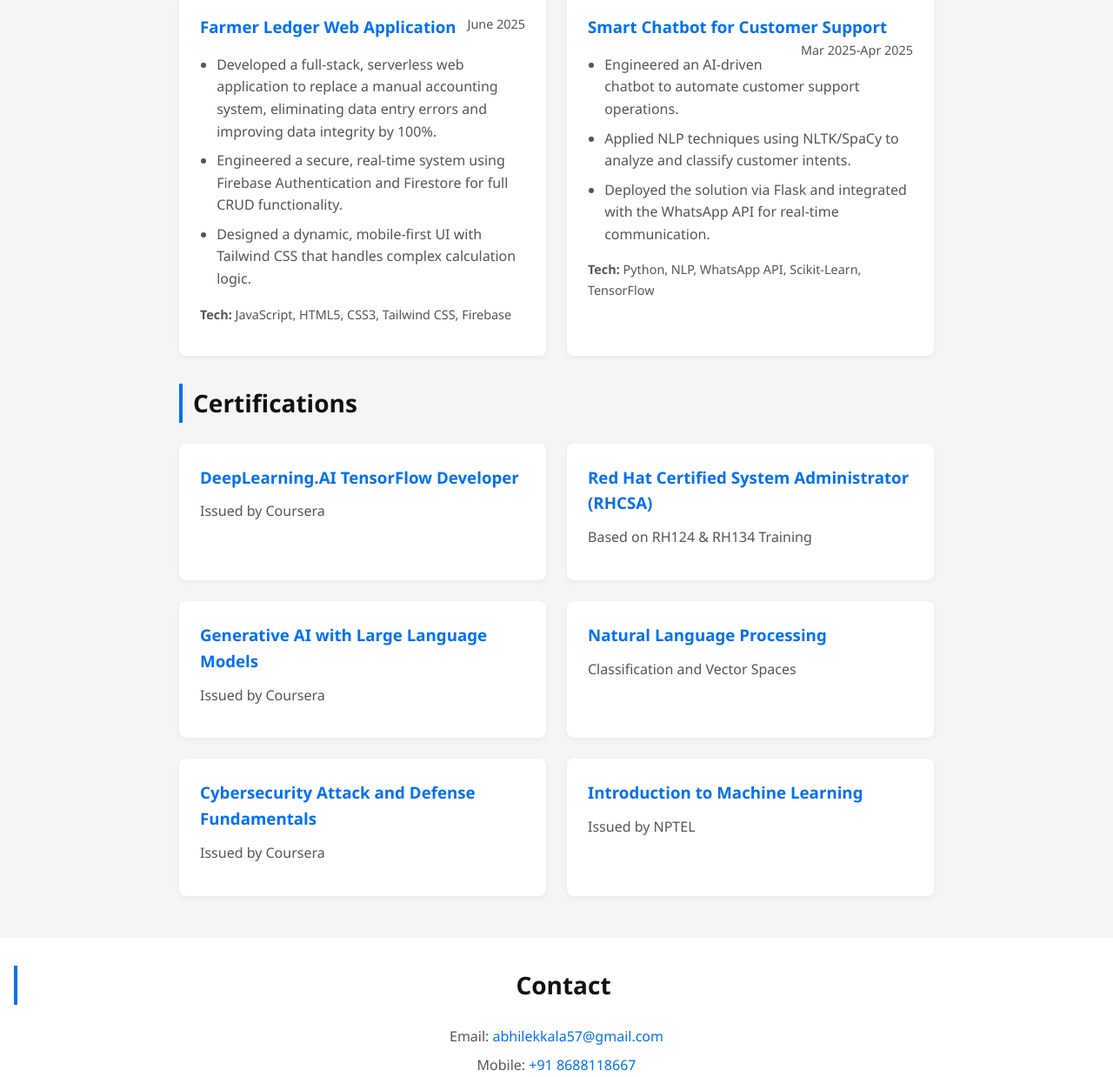
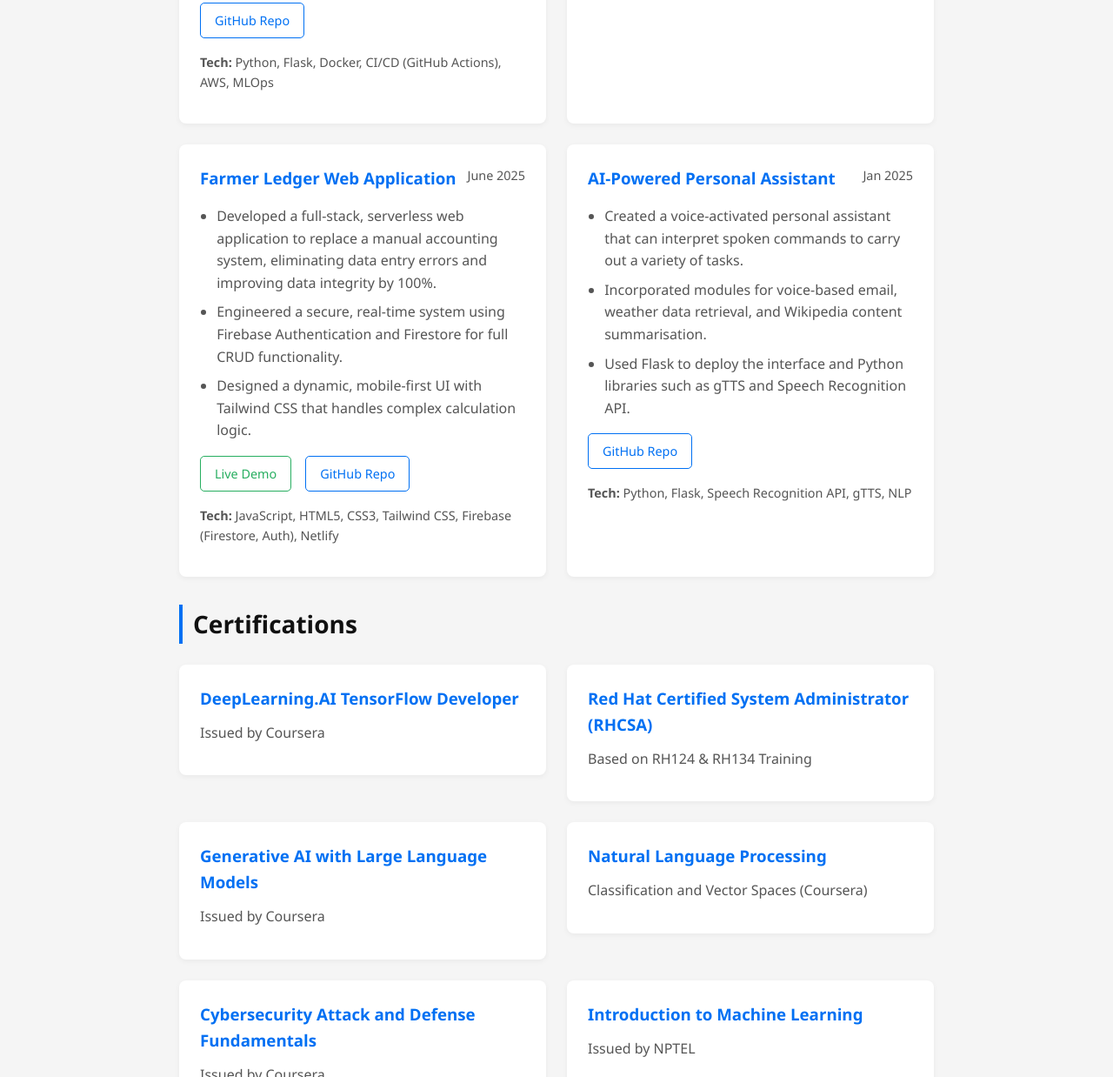
Before and after one commit to Abhinayreddylekkala/portfolio, a plain HTML site: page index.html in a window 1280 px wide. Shown: the part 1562-2800 px from the top of the page at 87% size. Drawn offline with Linux system fonts and the light colour scheme.

Commit message:
Initial portfolio commit

```diff
--- a/index.html
+++ b/index.html
@@ -34,6 +34,39 @@
     .card ul { margin-top: 1rem; padding-left: 1.2rem; color: var(--text-muted); }
     .card ul li { margin-bottom: 0.5rem; }
     .tech-stack { margin-top: 1rem; font-size: 0.9rem; }
+
+    /* === STYLES FOR PROJECT LINKS === */
+    .card-links {
+      margin-top: 1rem;
+      margin-bottom: 1rem;
+      display: flex;
+      flex-wrap: wrap;
+      gap: 1rem;
+    }
+    .card-links a {
+      text-decoration: none;
+      font-weight: 500;
+      font-size: 0.9rem;
+      padding: 0.5rem 1rem;
+      border-radius: 5px;
+      transition: background-color 0.2s;
+    }
+    .card-links a.link-repo {
+      color: var(--primary);
+      border: 1px solid var(--primary);
+    }
+    .card-links a.link-repo:hover {
+      background-color: #f0f7ff; /* A very light blue */
+    }
+    .card-links a.link-live {
+      color: #27ae60; /* Green */
+      border: 1px solid #27ae60;
+    }
+    .card-links a.link-live:hover {
+      background-color: #f0fff8; /* A very light green */
+    }
+    /* === END OF LINK STYLES === */
+
     footer { text-align: center; padding: 2rem 1rem; margin-top: 3rem; background: var(--bg-white); color: var(--text-muted); }
     .contact-info p { margin-bottom: 0.5rem; }
     .contact-info a { color: var(--primary); text-decoration: none; }
@@ -52,7 +85,8 @@
   </nav>
 
   <header class="hero" id="home">
-    <img src="your-photo.jpg" alt="Lekkala Abhinay Reddy"> <h1>Lekkala Abhinay Reddy</h1>
+    <img src="your-photo.jpg" alt="Lekkala Abhinay Reddy">
+    <h1>Lekkala Abhinay Reddy</h1>
     <p class="subtitle">AI Engineer | DevOps Enthusiast</p>
     <p class="summary">Computer Science student with a passion for building intelligent systems. My journey has taken me from automating system administration to architecting end-to-end MLOps pipelines, with a strong foundation in both Machine Learning and DevOps principles.</p>
   </header>
@@ -63,15 +97,15 @@
       <div class="grid">
         <div class="card">
           <h3>AI & Machine Learning</h3>
-          <p>Python, TensorFlow, PyTorch, Scikit-learn, NLTK, SpaCy, NumPy, Pandas, Speech Recognition</p>
+          <p>Python, TensorFlow, PyTorch, Scikit-learn, NLTK, SpaCy, NumPy, Pandas, Speech Recognition, LangChain, OpenAI API</p>
         </div>
         <div class="card">
           <h3>DevOps & Cloud</h3>
-          <p>Docker, CI/CD (GitHub Actions), Git, Cron jobs, Nmap, Packet Analyzers</p>
+          <p>Docker, Kubernetes, CI/CD (GitHub Actions, Jenkins), Git, AWS, GCP, Firebase, Netlify, MLOps</p>
         </div>
         <div class="card">
           <h3>Languages & Databases</h3>
-          <p>Java, C++, C, SQL, HTML, CSS, JavaScript</p>
+          <p>Python, Java, C++, C, SQL (MySQL), NoSQL (Firestore), HTML, CSS, JavaScript, Flask</p>
         </div>
       </div>
     </section>
@@ -88,6 +122,10 @@
             <li>Configured a CI/CD workflow with GitHub Actions to automate model retraining and testing.</li>
             <li>Deployed the final model as a scalable REST API on AWS, demonstrating production readiness.</li>
           </ul>
+          <div class="card-links">
+            <a href="https://github.com/Abhinayreddylekkala/End-to-End-MLOps-Pipeline" target="_blank" class="link-repo">GitHub Repo</a>
+          </div>
+          <p class="tech-stack"><strong>Tech:</strong> Python, Flask, Docker, CI/CD (GitHub Actions), AWS, MLOps</p>
         </div>
 
         <div class="card">
@@ -97,6 +135,10 @@
             <li>Integrating OpenAI API, TensorFlow models, and Flask APIs for seamless interaction.</li>
             <li>Utilizing Python, TensorFlow, NLTK, and SpaCy to build and deploy the application.</li>
           </ul>
+           <div class="card-links">
+            <a href="https://github.com/Abhinayreddylekkala/ai-personal-bot" target="_blank" class="link-repo">GitHub Repo</a>
+          </div>
+          <p class="tech-stack"><strong>Tech:</strong> Python, TensorFlow, OpenAI API, Flask, NLTK, LangChain</p>
         </div>
 
         <div class="card">
@@ -106,17 +148,24 @@
             <li>Engineered a secure, real-time system using Firebase Authentication and Firestore for full CRUD functionality.</li>
             <li>Designed a dynamic, mobile-first UI with Tailwind CSS that handles complex calculation logic.</li>
           </ul>
-          <p class="tech-stack"><strong>Tech:</strong> JavaScript, HTML5, CSS3, Tailwind CSS, Firebase</p>
+          <div class="card-links">
+            <a href="https://studio-5069678194-17ec6.web.app/" target="_blank" class="link-live">Live Demo</a>
+            <a href="https://github.com/Abhinayreddylekkala/Farmer-Ledger-Web-Application" target="_blank" class="link-repo">GitHub Repo</a>
+          </div>
+          <p class="tech-stack"><strong>Tech:</strong> JavaScript, HTML5, CSS3, Tailwind CSS, Firebase (Firestore, Auth), Netlify</p>
         </div>
 
         <div class="card">
-          <h3>Smart Chatbot for Customer Support <span>Mar 2025-Apr 2025</span></h3>
+          <h3>AI-Powered Personal Assistant <span>Jan 2025</span></h3>
           <ul>
-            <li>Engineered an AI-driven chatbot to automate customer support operations.</li>
-            <li>Applied NLP techniques using NLTK/SpaCy to analyze and classify customer intents.</li>
-            <li>Deployed the solution via Flask and integrated with the WhatsApp API for real-time communication.</li>
+            <li>Created a voice-activated personal assistant that can interpret spoken commands to carry out a variety of tasks.</li>
+            <li>Incorporated modules for voice-based email, weather data retrieval, and Wikipedia content summarisation.</li>
+            <li>Used Flask to deploy the interface and Python libraries such as gTTS and Speech Recognition API.</li>
           </ul>
-          <p class="tech-stack"><strong>Tech:</strong> Python, NLP, WhatsApp API, Scikit-Learn, TensorFlow</p>
+           <div class="card-links">
+            <a href="https://github.com/Abhinayreddylekkala/ai-personal-bot" target="_blank" class="link-repo">GitHub Repo</a>
+          </div>
+          <p class="tech-stack"><strong>Tech:</strong> Python, Flask, Speech Recognition API, gTTS, NLP</p>
         </div>
 
       </div>
@@ -125,12 +174,24 @@
     <section id="certifications">
       <h2>Certifications</h2>
       <div class="grid">
-        <div class="card"><h3>DeepLearning.AI TensorFlow Developer</h3><p>Issued by Coursera</p></div>
-        <div class="card"><h3>Red Hat Certified System Administrator (RHCSA)</h3><p>Based on RH124 & RH134 Training</p></div>
-        <div class="card"><h3>Generative AI with Large Language Models</h3><p>Issued by Coursera</p></div>
-        <div class="card"><h3>Natural Language Processing</h3><p>Classification and Vector Spaces</p></div>
-        <div class="card"><h3>Cybersecurity Attack and Defense Fundamentals</h3><p>Issued by Coursera</p></div>
-        <div class="card"><h3>Introduction to Machine Learning</h3><p>Issued by NPTEL</p></div>
+        <a href="[YOUR_CERTIFICATE_LINK_HERE]" target="_blank" style="text-decoration:none; color:inherit;">
+          <div class="card"><h3>DeepLearning.AI TensorFlow Developer</h3><p>Issued by Coursera</p></div>
+        </a>
+        <a href="[YOUR_CERTIFICATE_LINK_HERE]" target="_blank" style="text-decoration:none; color:inherit;">
+          <div class="card"><h3>Red Hat Certified System Administrator (RHCSA)</h3><p>Based on RH124 & RH134 Training</p></div>
+        </a>
+        <a href="[YOUR_CERTIFICATE_LINK_HERE]" target="_blank" style="text-decoration:none; color:inherit;">
+          <div class="card"><h3>Generative AI with Large Language Models</h3><p>Issued by Coursera</p></div>
+        </a>
+        <a href="[YOUR_CERTIFICATE_LINK_HERE]" target="_blank" style="text-decoration:none; color:inherit;">
+          <div class="card"><h3>Natural Language Processing</h3><p>Classification and Vector Spaces (Coursera)</p></div>
+        </a>
+        <a href="[YOUR_CERTIFICATE_LINK_HERE]" target="_blank" style="text-decoration:none; color:inherit;">
+          <div class="card"><h3>Cybersecurity Attack and Defense Fundamentals</h3><p>Issued by Coursera</p></div>
+        </a>
+        <a href="https://archive.nptel.ac.in/content/noc/NOC25/SEM1/Ecertificates/106/noc25-cs46/Course/NPTEL25CS46S34750061304384148.pdf" target="_blank" style="text-decoration:none; color:inherit;">
+          <div class="card"><h3>Introduction to Machine Learning</h3><p>Issued by NPTEL</p></div>
+        </a>
       </div>
     </section>
   </main>
```
